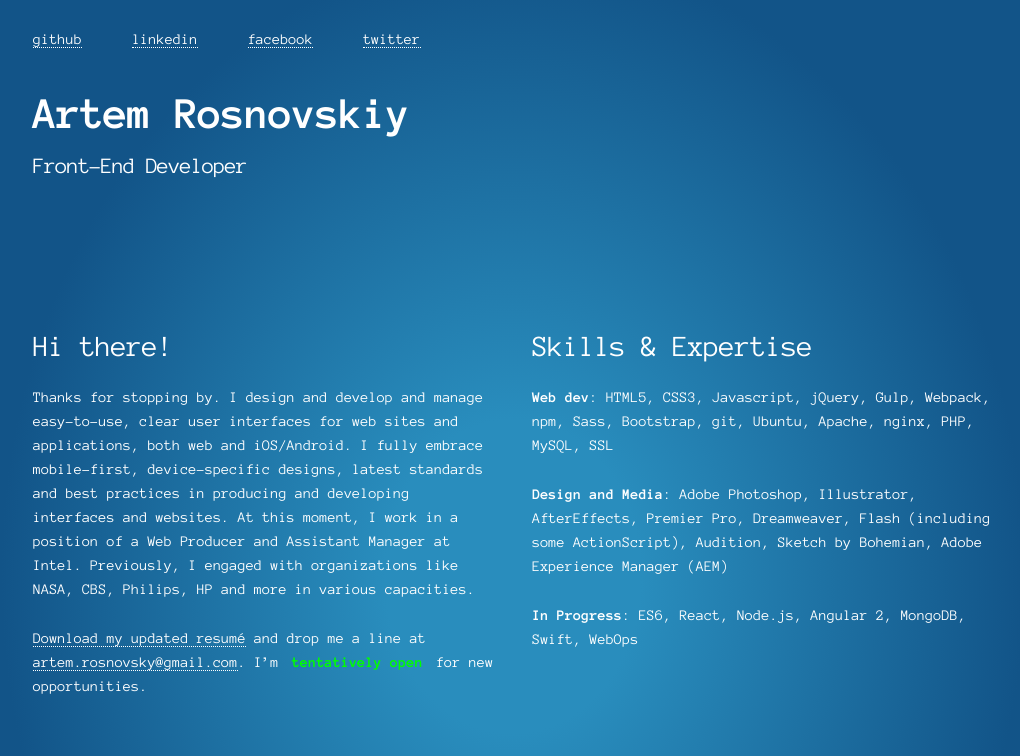
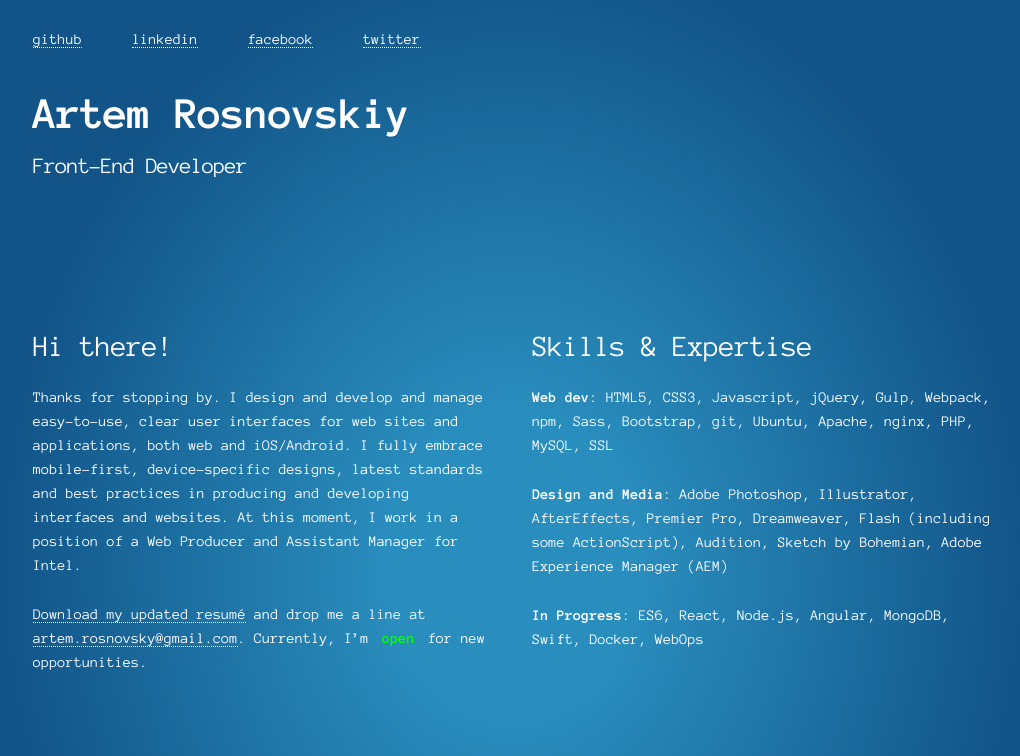
Before and after one commit to rosnovsky/portfolio, a React (Create React App) app: page / in a window 1280 px wide. Shown: the top 756 px of the page, without its empty margins (127-1147 px from the left). Built offline with nearby package versions, Linux system fonts and the light colour scheme.

Commit message:
minor copy update

```diff
--- a/src/App.js
+++ b/src/App.js
@@ -32,15 +32,15 @@ class App extends Component {
   <div className="row content">
     <div className="six columns">
       <h4>Hi there!</h4>
-      <p>Thanks for stopping by. I design and develop and manage easy-to-use, clear user interfaces for web sites and applications, both web and iOS/Android. I fully embrace mobile-first, device-specific designs, latest standards and best practices in producing and developing interfaces and websites. At this moment, I work in a position of a Web Producer and Assistant Manager at Intel. Previously, I engaged with organizations like NASA, CBS, Philips, HP and more in various capacities.</p>
-      <p><a href="artem-rosnovskiy-front-end.pdf">Download my updated resumé</a> and drop me a line at <a href="mailto:artem.rosnovsky@gmail.com" className="email">artem.rosnovsky@gmail.com</a>. I’m <span className="available">tentatively open</span> for new opportunities.</p>
+      <p>Thanks for stopping by. I design and develop and manage easy-to-use, clear user interfaces for web sites and applications, both web and iOS/Android. I fully embrace mobile-first, device-specific designs, latest standards and best practices in producing and developing interfaces and websites. At this moment, I work in a position of a Web Producer and Assistant Manager for Intel.</p>
+      <p><a href="artem-rosnovskiy-front-end.pdf">Download my updated resumé</a> and drop me a line at <a href="mailto:artem.rosnovsky@gmail.com" className="email">artem.rosnovsky@gmail.com</a>. Currently, I’m <span className="available">open</span> for new opportunities.</p>
     </div>
 
     <div className="six columns">
       <h4>Skills &amp; Expertise</h4>
       <p><strong>Web dev</strong>: HTML5, CSS3, Javascript, jQuery, Gulp, Webpack, npm, Sass, Bootstrap, git, Ubuntu, Apache, nginx, PHP, MySQL, SSL</p>
       <p><strong>Design and Media</strong>: Adobe Photoshop, Illustrator, AfterEffects, Premier Pro, Dreamweaver, Flash (including some ActionScript), Audition, Sketch by Bohemian, Adobe Experience Manager (AEM)</p>
-      <p><strong>In Progress</strong>: ES6, React, Node.js, Angular 2, MongoDB, Swift, WebOps</p>
+      <p><strong>In Progress</strong>: ES6, React, Node.js, Angular, MongoDB, Swift, Docker, WebOps</p>
     </div>
   </div>
 
```
